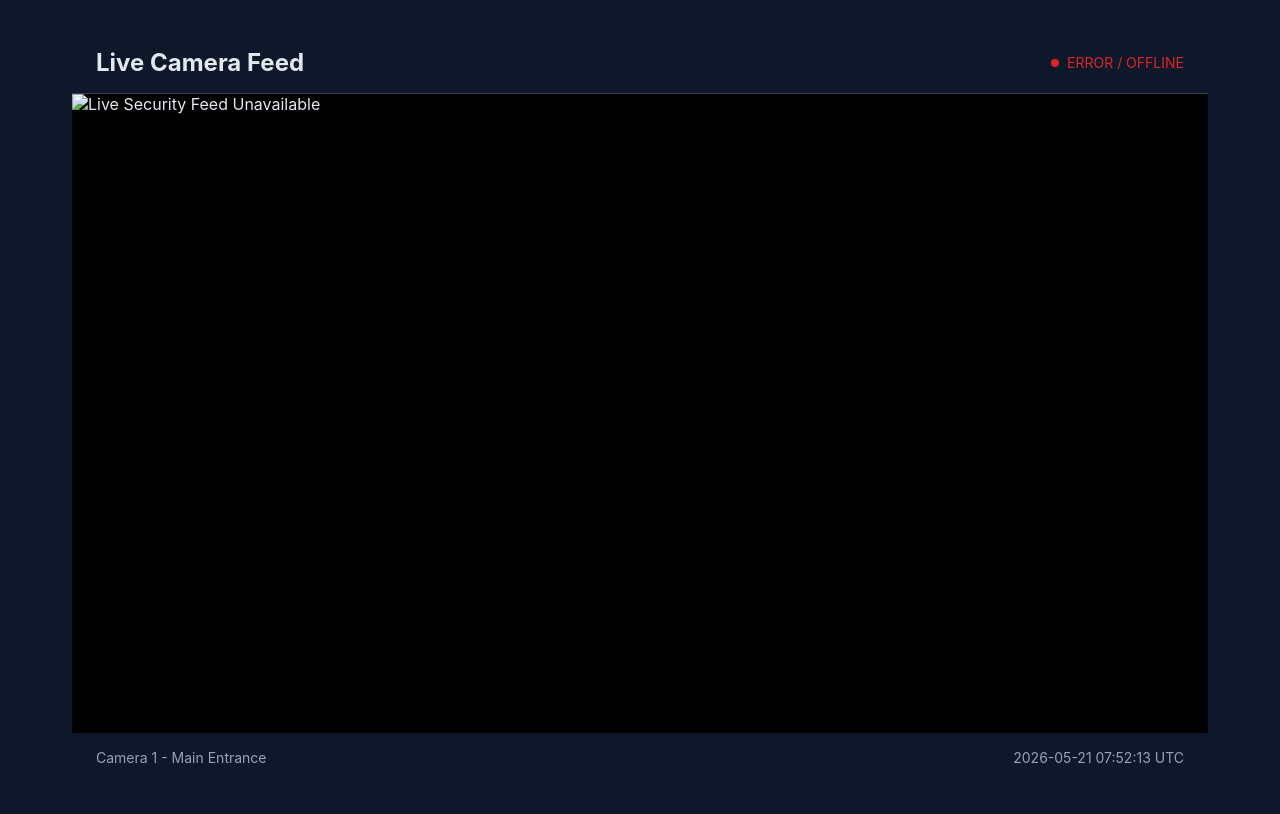
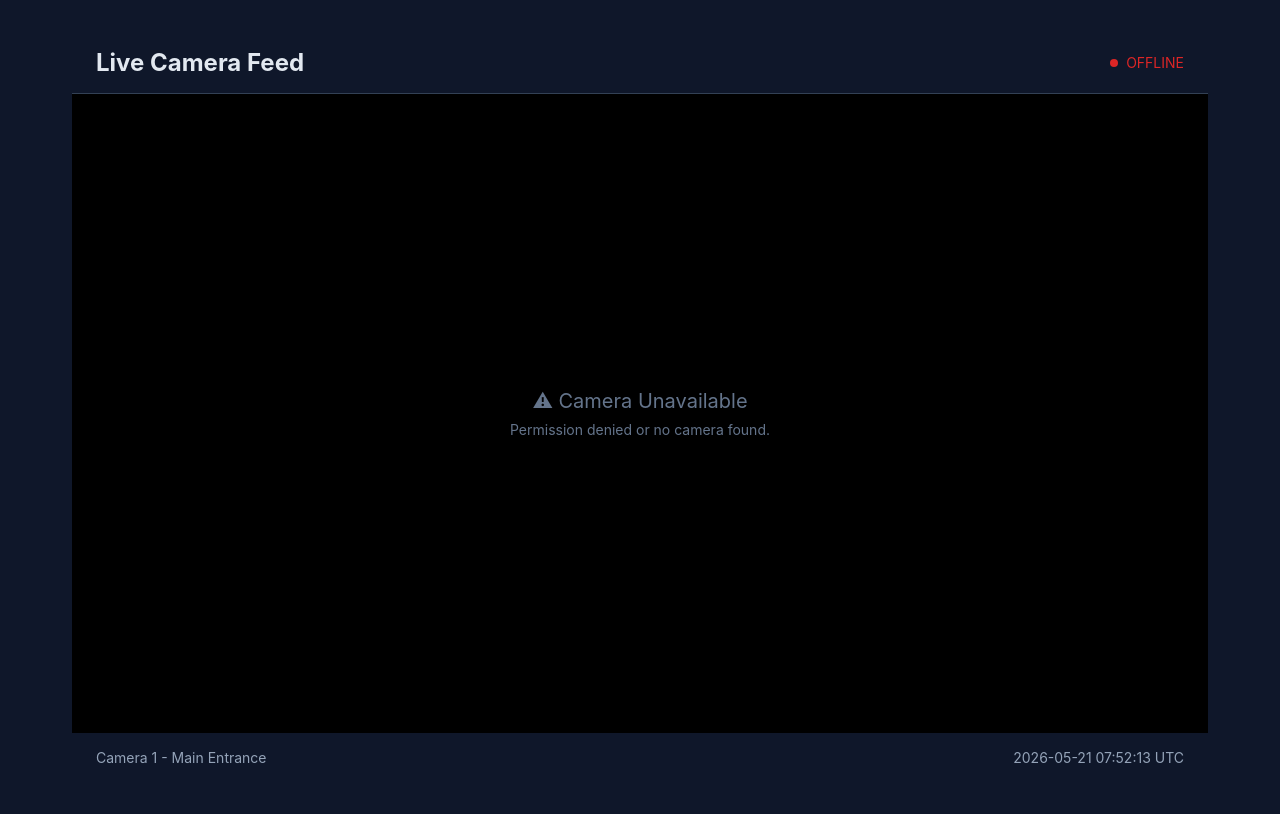
Before and after one commit to Saladze1/SystemMonitoring, a Python web app: template templates/camera.html in a window 1280 px wide. Run offline with Jinja, Linux system fonts and the light colour scheme; the template is opened without the code that fills it: most values are stand-ins (such as "Sample title", 1, 10 or a date in 2020).

Commit message:
Update camera.html

```diff
--- a/templates/camera.html
+++ b/templates/camera.html
@@ -40,10 +40,16 @@
     overflow: hidden;
     min-height: 300px;
 }
-.camera-feed img {
+.camera-feed video {
     width: 100%;
     height: 100%;
     object-fit: cover;
+}
+.camera-offline {
+    color: #64748b;
+    text-align: center;
+    padding: 2rem;
+    display: none;
 }
 .camera-info {
     padding: 1rem 1.5rem;
@@ -70,7 +76,11 @@
     </div>
 
     <div class="camera-feed" id="feedContainer">
-        <img src="{{ url_for('video_feed') }}" alt="Live Security Feed Unavailable" onerror="handleStreamError()">
+        <video id="cameraVideo" autoplay playsinline muted></video>
+        <div class="camera-offline" id="offlineMsg">
+            <p style="font-size:1.25rem; margin-bottom:0.5rem;">⚠ Camera Unavailable</p>
+            <p style="font-size:0.875rem;">Permission denied or no camera found.</p>
+        </div>
     </div>
 
     <div class="camera-info">
@@ -82,15 +92,28 @@
 
 {% block extra_js %}
 <script>
-function handleStreamError() {
-    const statusDot = document.getElementById('statusDot');
-    const statusText = document.getElementById('statusText');
-    if(statusDot && statusText) {
-        statusDot.style.background = '#dc2626';
-        statusText.textContent = 'ERROR / OFFLINE';
-        statusText.style.color = '#dc2626';
-    }
+const video = document.getElementById('cameraVideo');
+const statusDot = document.getElementById('statusDot');
+const statusText = document.getElementById('statusText');
+const offlineMsg = document.getElementById('offlineMsg');
+
+function setOffline(reason) {
+    statusDot.style.background = '#dc2626';
+    statusText.textContent = 'OFFLINE';
+    statusText.style.color = '#dc2626';
+    video.style.display = 'none';
+    offlineMsg.style.display = 'block';
+    console.warn('Camera offline:', reason);
 }
+
+navigator.mediaDevices.getUserMedia({ video: true, audio: false })
+    .then(stream => {
+        video.srcObject = stream;
+        statusDot.style.background = '#22c55e';
+        statusText.textContent = 'LIVE';
+        statusText.style.color = '#22c55e';
+    })
+    .catch(err => setOffline(err.message));
 
 // Update timestamp every second
 setInterval(() => {
```
